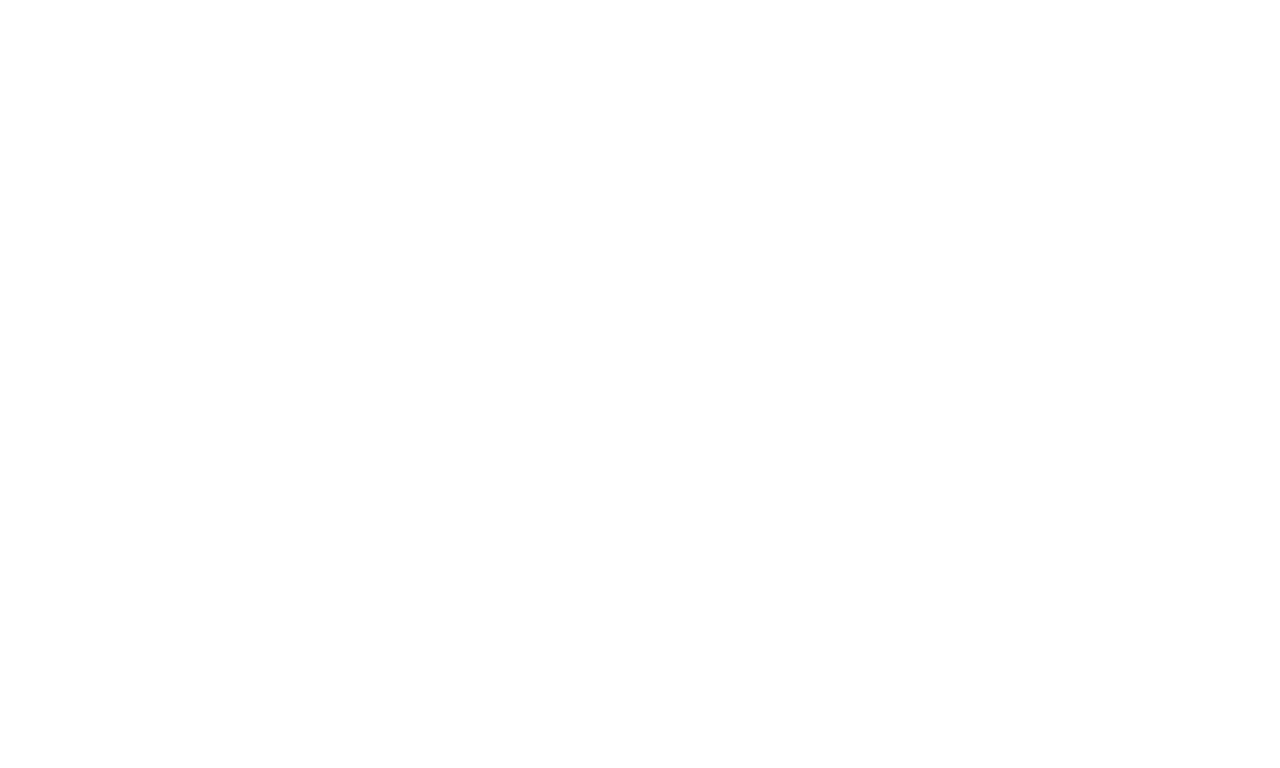
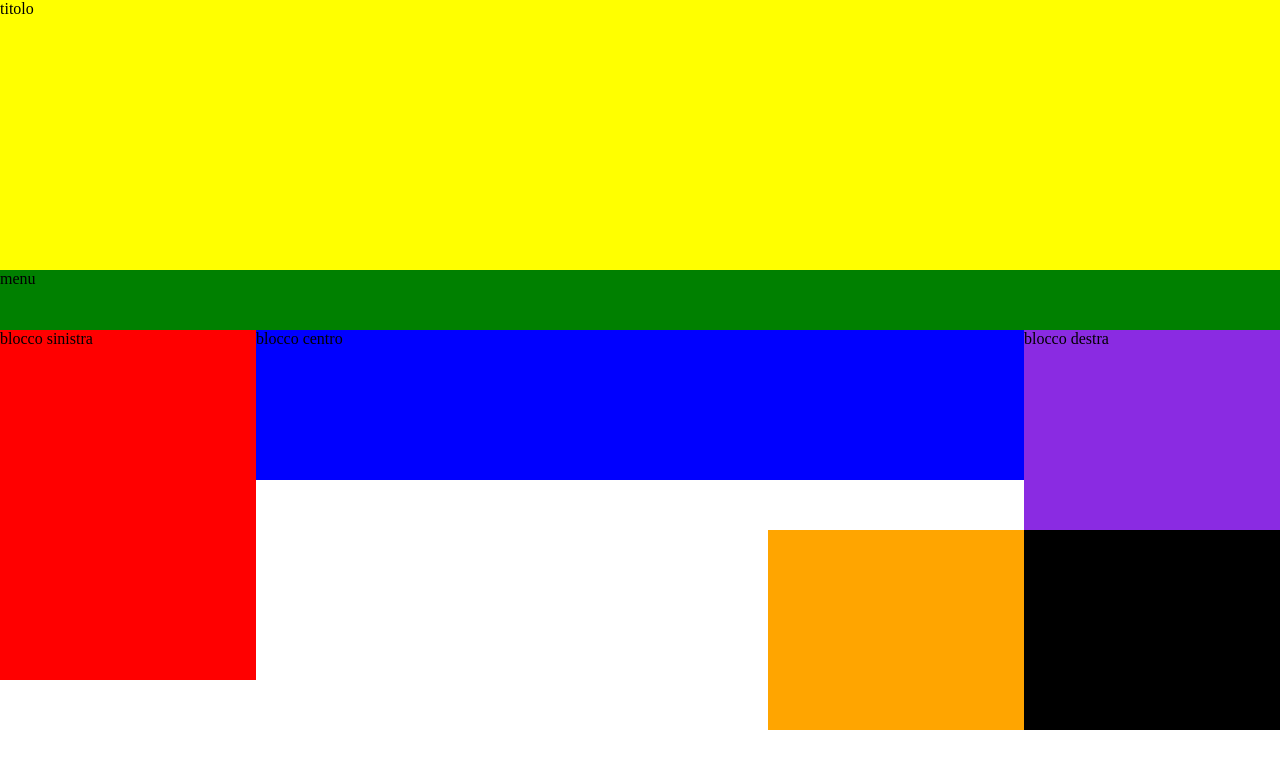
Before and after one commit to Lorenzo-ian/-htmlcss-struttura-wp, a plain HTML site: page index.html in a window 1280 px wide. Shown: the top 768 px of the page. Drawn offline with Linux system fonts and the light colour scheme.

Commit message:
bloccato

```diff
--- a/index.html
+++ b/index.html
@@ -7,23 +7,38 @@
 <body>
     <!--Corpo superiore layout-->
     <header>
-        <div class="menu">
-
-        </div>
+        titolo
     </header>
+    <div class="menu">
+        menu
+    </div>
     <!--Corpo interno layout-->
-    <div class="float">
+    <div class="clearfix">
         <aside>
-
+            blocco sinistra
         </aside>
 
         <section>
+            blocco centro
+        </section>
 
-        </section>
+        <div class="index">
+                blocco destra
+        </div>
+
+        <div class="destra1">
+            destra sotto
+        </div>
+
+        <div class="destra2">
+
+        </div>
+
     </div>
+
+
     <!--Corpo inferiore layout-->
     <footer>
-
     </footer>
 
 </body>
--- a/style.css
+++ b/style.css
@@ -0,0 +1,60 @@
+* {
+    margin: 0px;
+    padding: 0;
+    height: 100vh;
+}
+
+/* Corpo header pagina */
+
+header {
+    background-color: yellow;
+    height: 270px;
+}
+
+.menu {
+    background-color:green;
+    height: 60px;
+}
+
+/* Corpo centrale pagina/sinistra */
+
+aside {
+    background-color: red;
+    height: 350px;
+    float:left;
+    width: 20%;
+}
+
+section {
+    background-color: blue;
+    height: 150px;
+    float: left;
+    width: 60%;
+}
+
+.index {
+    background-color: blueviolet;
+    height: 200px;
+    float: left;
+    width: 20%;
+}
+
+.destra1 {
+    background-color:black;
+    height: 200px;
+    float: right;
+    width: 20%;
+}
+
+.destra2 {
+    background-color:orange;
+    height: 200px;
+    float: right;
+    width: 20%;
+}
+
+.clearfix::after {
+    content: "";
+    display: table;
+    clear: both;
+}
```
